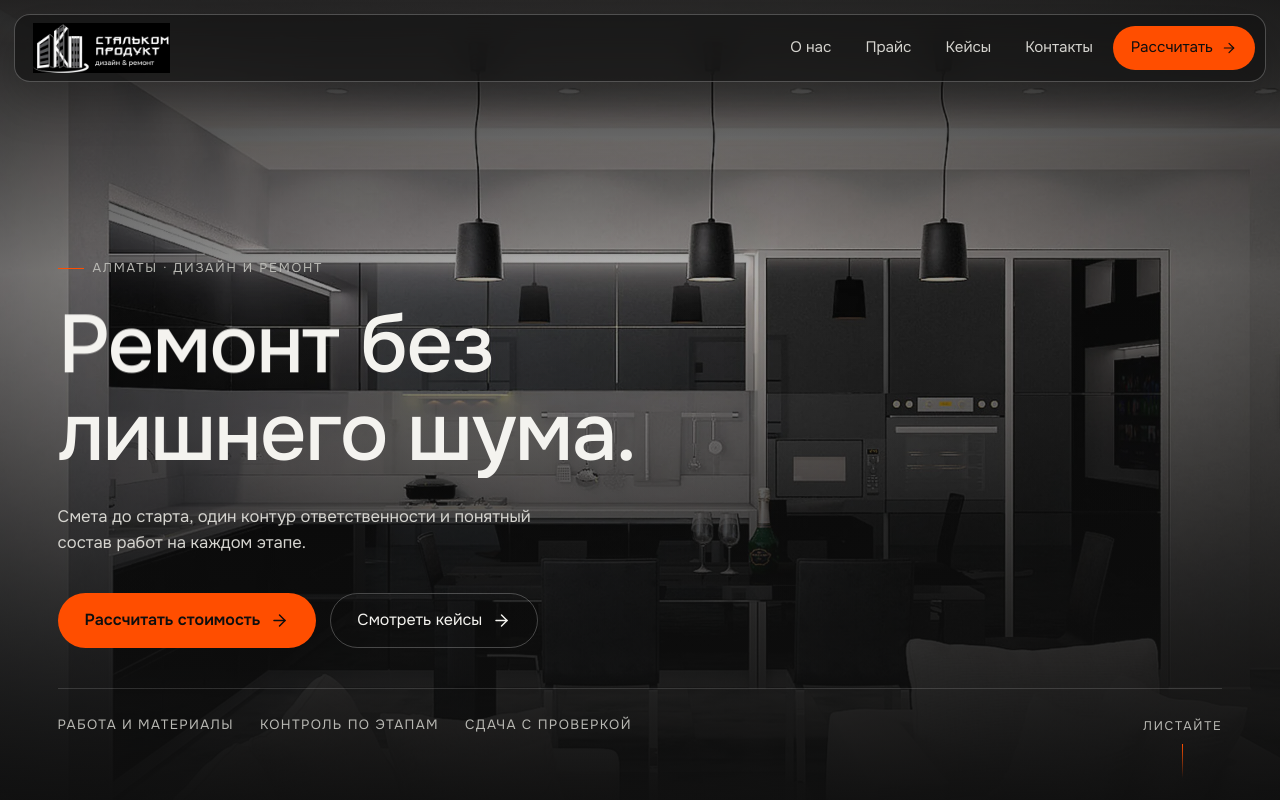
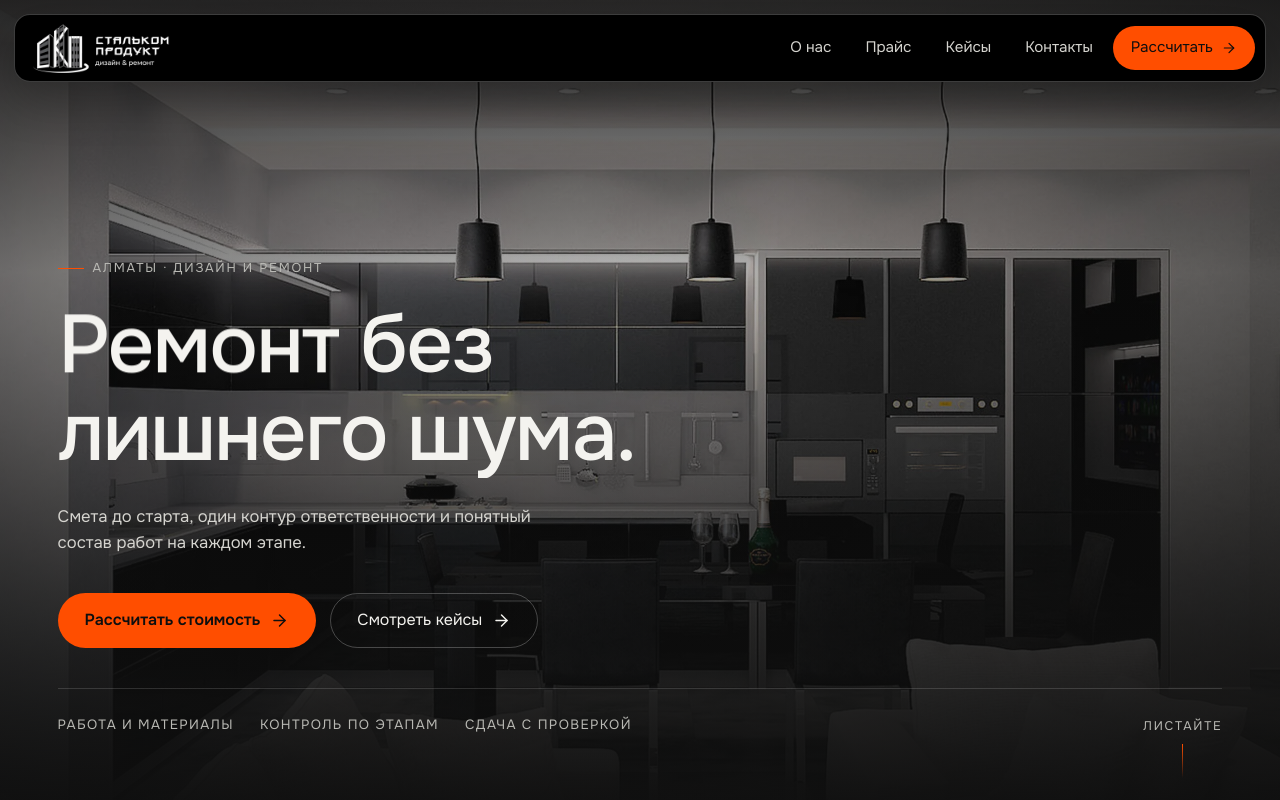
Before and after one commit to Codekeeper45/ainn_site, a React (Vite) app: page / in a window 1280 px wide. Shown: the top 800 px of the page. Built offline with nearby package versions, Linux system fonts and the light colour scheme.

Commit message:
fix: blend logo background with dark chrome

```diff
--- a/src/styles.css
+++ b/src/styles.css
@@ -218,7 +218,7 @@ textarea {
   width: min(100% - 28px, 1400px);
   min-height: var(--header-h);
   padding: 8px 10px 8px 18px;
-  background: rgb(16 16 16 / 62%);
+  background: #000;
   border: 1px solid var(--line-strong);
   border-radius: 16px;
   backdrop-filter: blur(18px) saturate(1.15);
@@ -235,7 +235,7 @@ textarea {
 .site-header.is-condensed {
   top: 8px;
   min-height: 60px;
-  background: rgb(14 14 14 / 86%);
+  background: #000;
   border-color: rgb(255 255 255 / 18%);
 }
 
@@ -1267,7 +1267,7 @@ textarea {
 .site-footer {
   padding-block: 44px;
   border-top: 1px solid var(--line);
-  background: var(--bg-deep);
+  background: #000;
 }
 
 .footer-inner {
```
